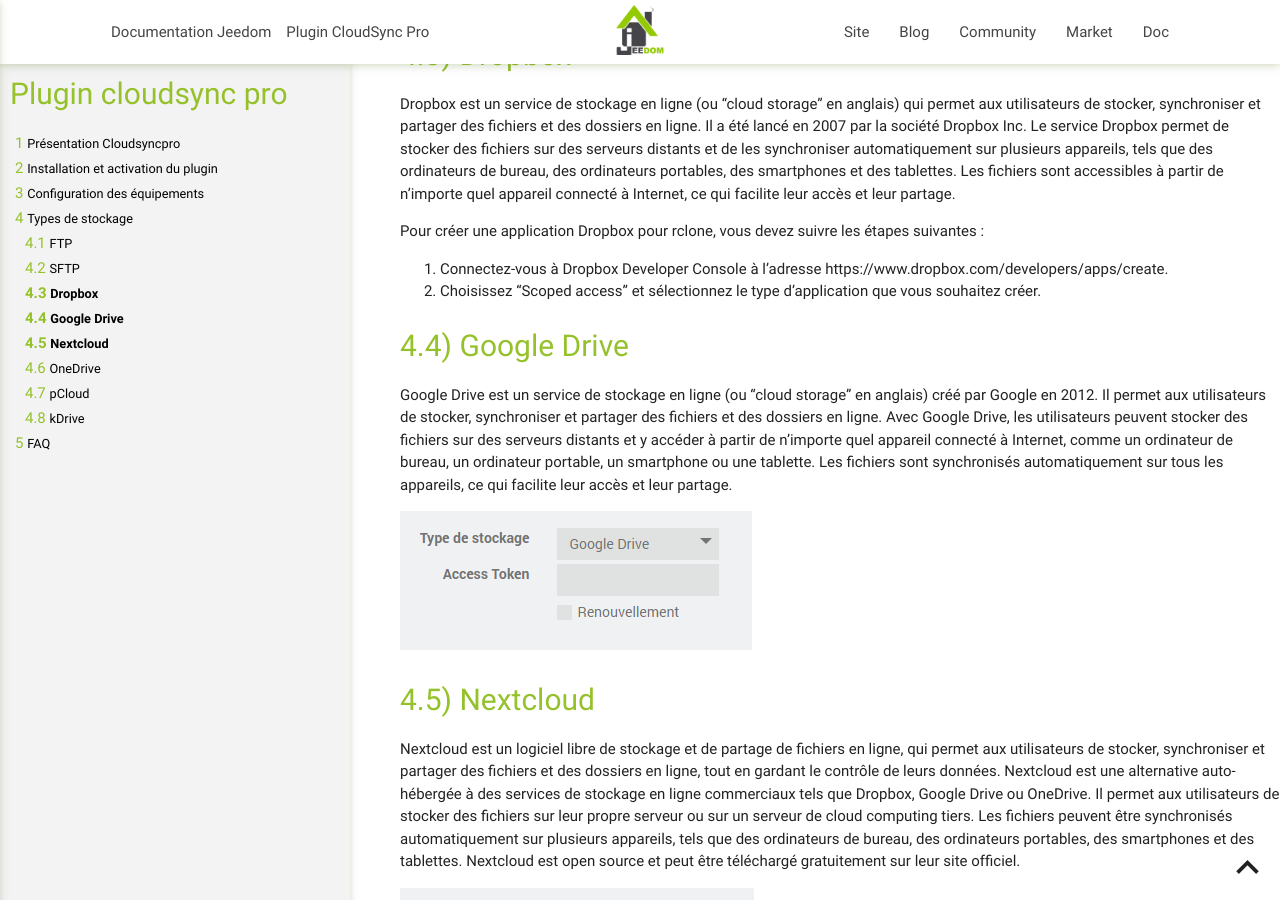
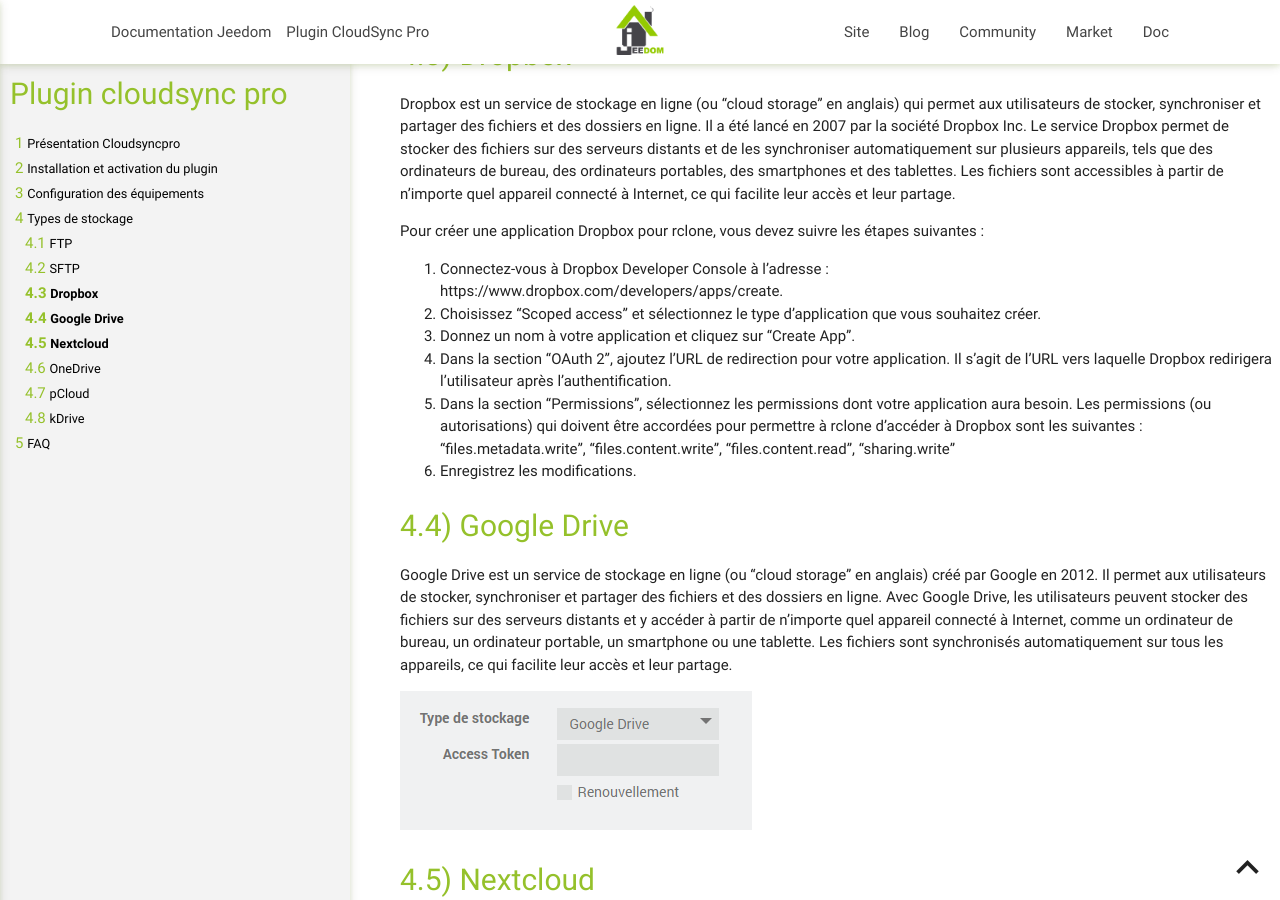
Before and after one commit to thanaus/jeedom_docs, a Jekyll site: the page built from plugins/cloudsyncpro/fr_FR/index.md, in a window 1280 px wide and 900 px high, scrolled down 1856 px. Built offline with Jekyll 4.4.1, drawn with Linux system fonts in a browser that asks for light colours.

Commit message:
Update index.md

```diff
--- a/plugins/cloudsyncpro/fr_FR/index.md
+++ b/plugins/cloudsyncpro/fr_FR/index.md
@@ -82,8 +82,14 @@ Le service Dropbox permet de stocker des fichiers sur des serveurs distants et d
 
 Pour créer une application Dropbox pour rclone, vous devez suivre les étapes suivantes :
 
-1. Connectez-vous à Dropbox Developer Console à l'adresse https://www.dropbox.com/developers/apps/create.
+1. Connectez-vous à Dropbox Developer Console à l'adresse :
+https://www.dropbox.com/developers/apps/create.
 2. Choisissez "Scoped access" et sélectionnez le type d'application que vous souhaitez créer.
+3. Donnez un nom à votre application et cliquez sur "Create App".
+4. Dans la section "OAuth 2", ajoutez l'URL de redirection pour votre application. Il s'agit de l'URL vers laquelle Dropbox redirigera l'utilisateur après l'authentification.
+5. Dans la section "Permissions", sélectionnez les permissions dont votre application aura besoin. Les permissions (ou autorisations) qui doivent être accordées pour permettre à rclone d'accéder à Dropbox sont les suivantes :
+"files.metadata.write", "files.content.write", "files.content.read", "sharing.write"
+6. Enregistrez les modifications.
 
 Google Drive
 ------------
```
